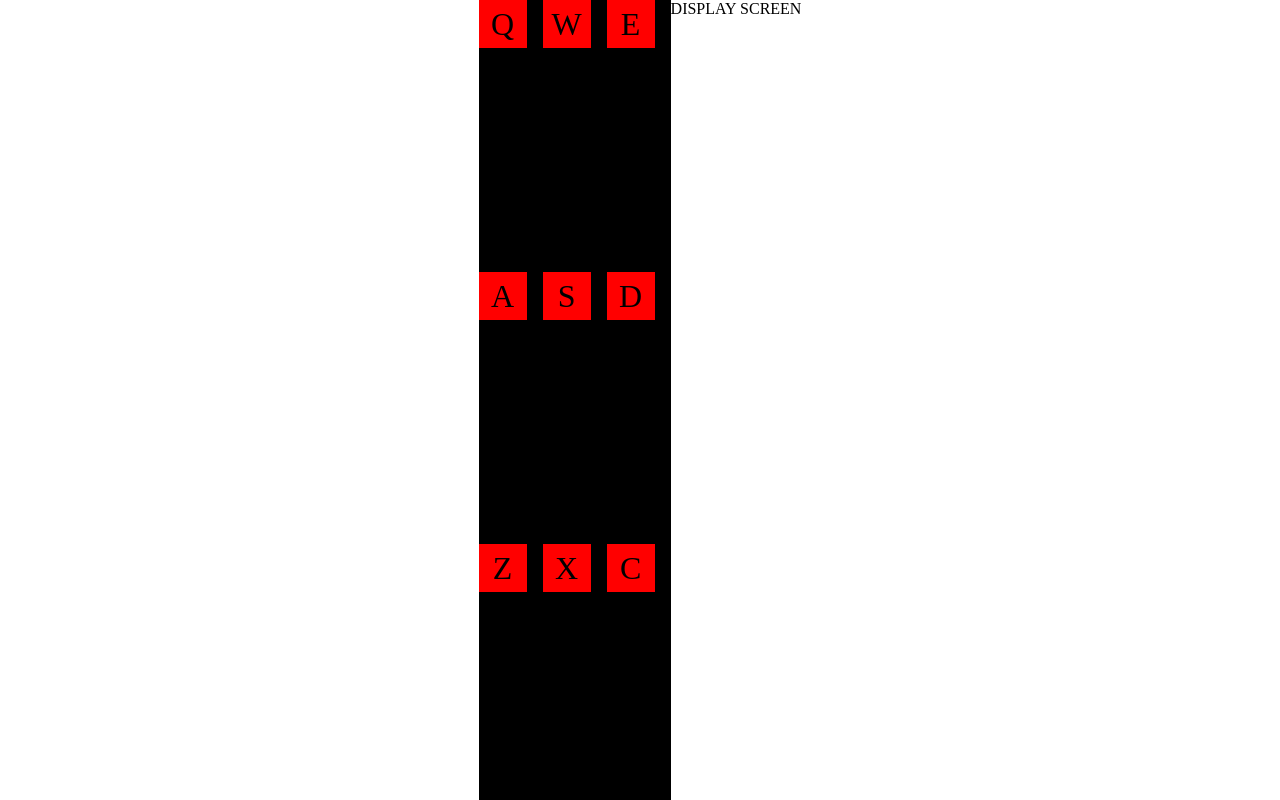
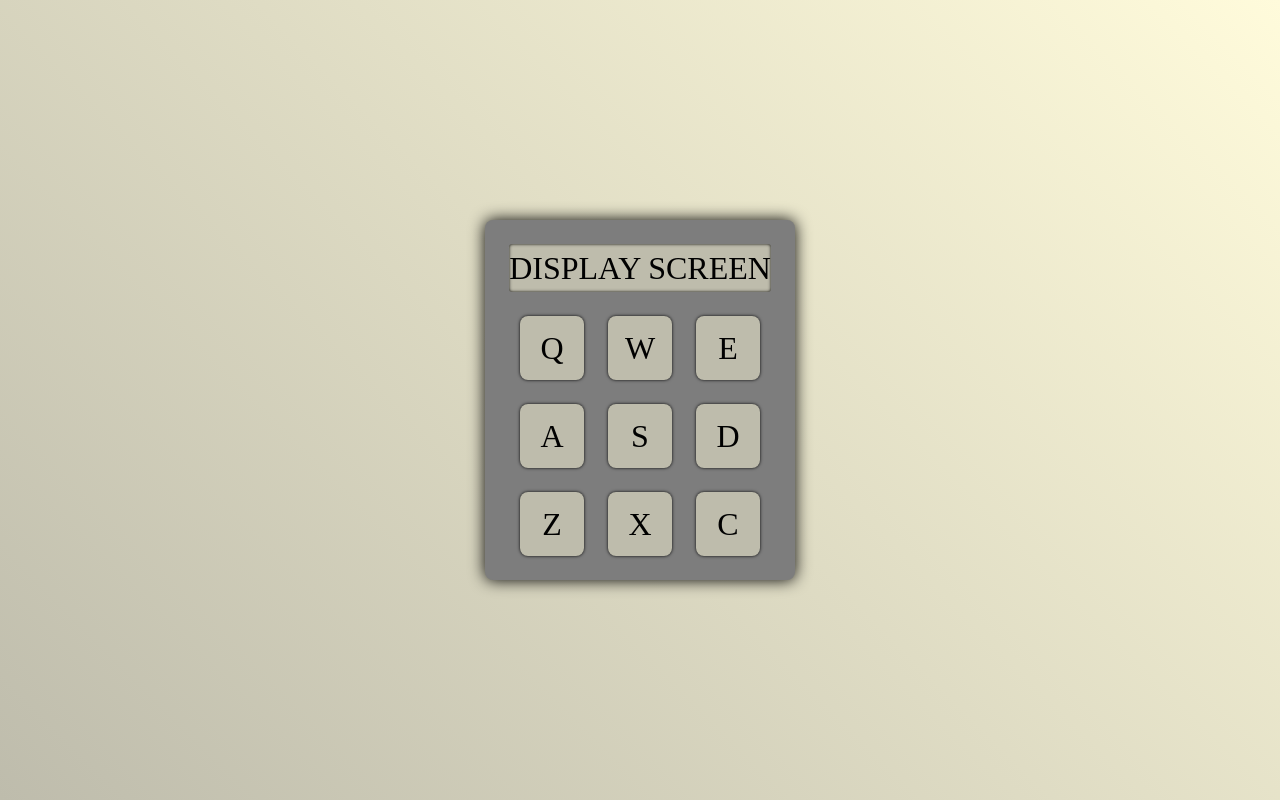
Before and after one commit to DainiusMI/03-Drum-Machine, a React (Vite) app: page / in a window 1280 px wide. Built offline with nearby package versions, Linux system fonts and the light colour scheme; a web font is replaced by a local one.

Commit message:
not to pretty css

```diff
--- a/src/App.jsx
+++ b/src/App.jsx
@@ -28,6 +28,13 @@ export default function App() {
 
   return (
     <div className="App" id="drum-machine">
+
+      <div className="controls-container">
+
+        <p id="display">{displayScreen}</p>
+
+      </div>
+
       <div className="sample-grid">
         {
           audioSamples.map((sample, idx) => {
@@ -48,11 +55,7 @@ export default function App() {
           })
         }
       </div>
-      <div className="controls-container">
 
-        <div id="display">{displayScreen}</div>
-
-      </div>
     </div>
   )
 }
--- a/src/assets/styles/css/index.css
+++ b/src/assets/styles/css/index.css
@@ -8,14 +8,11 @@ body {
   font-family: "Rubik Spray Paint", cursive;
   width: 100vw;
   height: 100vh;
+  background: rgb(190, 188, 172);
+  background: linear-gradient(45deg, rgb(190, 188, 172) 0%, rgb(255, 251, 219) 100%);
 }
 
 #root {
-  width: 100%;
-  height: 100%;
-}
-
-.App {
   width: 100%;
   height: 100%;
   display: flex;
@@ -23,19 +20,58 @@ body {
   justify-content: center;
 }
 
+.App {
+  display: flex;
+  flex-direction: column;
+  align-self: center;
+  justify-content: center;
+  gap: 1.5rem;
+  background-color: #7D7D7D;
+  padding: 1.5rem;
+  border-radius: 0.5rem;
+  box-shadow: 0 0 1rem black;
+}
+
 .sample-grid {
-  width: 12rem;
+  align-self: center;
   display: grid;
-  grid-template-columns: repeat(3, 3rem);
-  gap: 1rem;
-  background-color: black;
+  grid-template-columns: repeat(3, 4rem);
+  gap: 1.5rem;
 }
 .sample-grid .drum-pad {
-  width: 3rem;
-  height: 3rem;
-  background-color: red;
+  width: 4rem;
+  height: 4rem;
+  border-radius: 0.5rem;
+  background-color: #BEBCAC;
   text-transform: uppercase;
   text-align: center;
+  line-height: 4rem;
+  font-size: 2rem;
+  box-shadow: 0 0 0.2rem black;
+}
+.sample-grid .drum-pad:active {
+  box-shadow: inset 0 0 1rem black;
+}
+
+.controls-container {
+  width: 100%;
+}
+
+#display {
+  width: 100%;
+  height: 3rem;
   line-height: 3rem;
   font-size: 2rem;
+  text-align: center;
+  background-color: #BEBCAC;
+  border-radius: 0.2rem;
+  box-shadow: inset 0 0 0.2rem black;
+}
+
+#display,
+.drum-pad {
+  -webkit-user-select: none;
+  -moz-user-select: none;
+  -ms-user-select: none;
+  user-select: none;
 }/*# sourceMappingURL=index.css.map */
--- a/src/assets/styles/scss/index.scss
+++ b/src/assets/styles/scss/index.scss
@@ -14,37 +14,85 @@ body {
     width: 100vw;
     height: 100vh;
 
+    background: rgb(190,188,172);
+    background: linear-gradient(45deg, rgba(190,188,172,1) 0%, rgba(255,251,219,1) 100%);
 }
 
 #root {
     width: 100%;
     height: 100%;
-}
-.App {
-    width: 100%;
-    height: 100%;
+
     display: flex;
     align-self: start;
     justify-content: center;
 
 }
+.App {
+
+    display: flex;
+    flex-direction: column;
+    align-self: center;
+    justify-content: center;
+
+    gap: 1.5rem;
+
+    background-color: #7D7D7D;
+    padding: 1.5rem;
+    border-radius: .5rem;
+
+    box-shadow: 0 0 1rem black;
+}
 .sample-grid {
-    width: 12rem;
 
+    align-self: center;
     display: grid;
-    grid-template-columns: repeat(3, 3rem);
-    gap: 1rem;
+    grid-template-columns: repeat(3, 4rem);
+    gap: 1.5rem;
 
-    background-color: black;
+
     .drum-pad {
-        width: 3rem;
-        height: 3rem;
-        background-color: red;
+        width: 4rem;
+        height: 4rem;
+
+        border-radius: .5rem;
+        background-color: #BEBCAC;
 
         text-transform: uppercase;
         text-align: center;
-        line-height: 3rem;
+        line-height: 4rem;
 
         font-size: 2rem;
+
+        box-shadow: 0 0 .2rem black;
+    }
+    .drum-pad:active {
+        box-shadow: inset 0 0 1rem black;
     }
 }
+
+.controls-container {
+    width: 100%;
+
+}
+
+
+#display {
+    width: 100%;
+    height: 3rem;
+    line-height: 3rem;
+    font-size: 2rem;
+    text-align: center;
+    background-color: #BEBCAC;
+    border-radius: .2rem;
+
+    box-shadow: inset 0 0 .2rem black;
+}
+
+
+#display,
+.drum-pad {
+    -webkit-user-select: none;
+    -moz-user-select: none;
+    -ms-user-select: none;
+    user-select: none;
+ }
```
Also changed, not shown: 1 other file (tests, documents, lock files or other folders).
